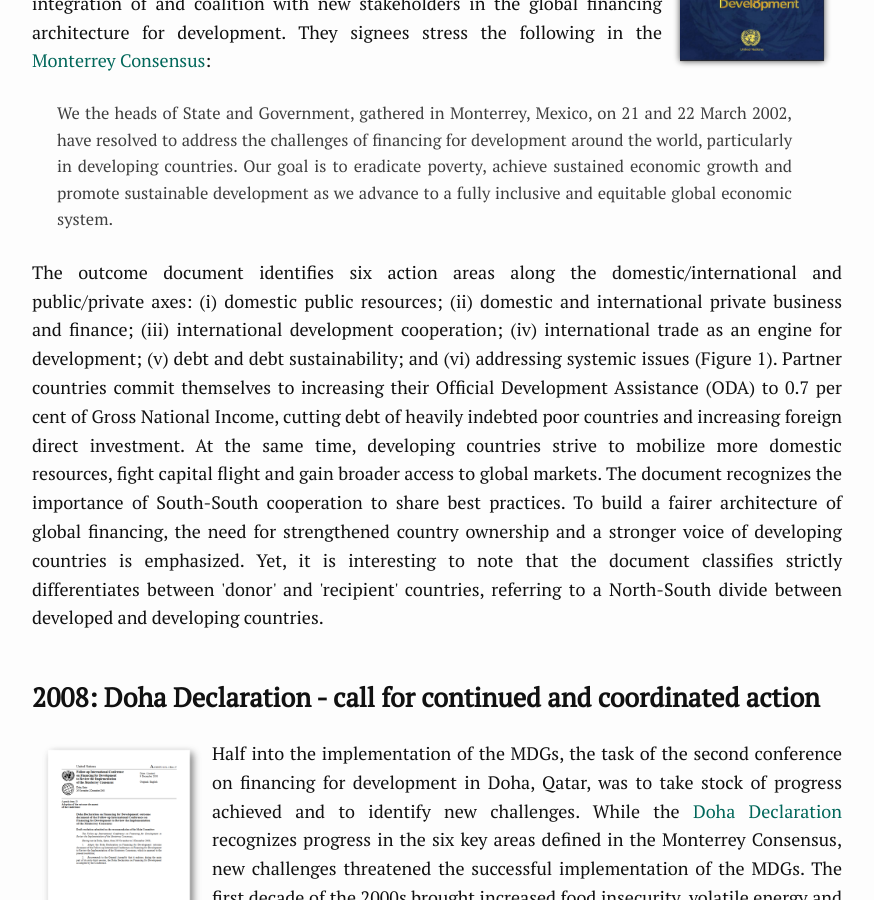
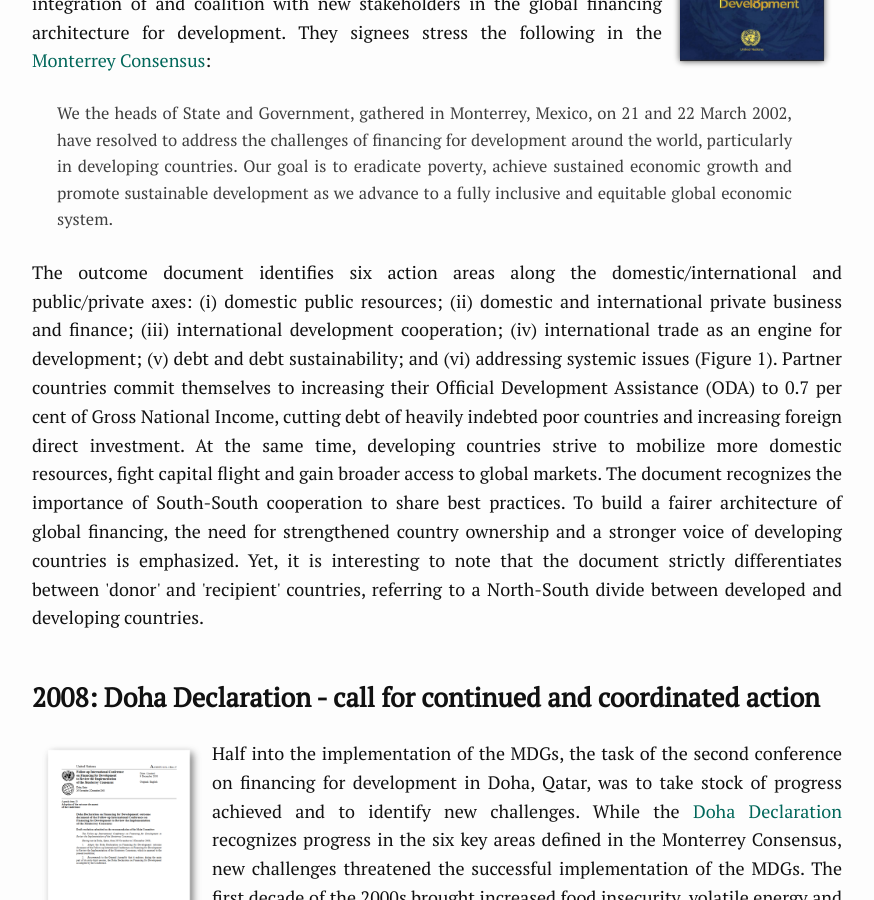
Before and after one commit to clawit91/website, a Jekyll site: the page built from _posts/2019-03-06-development-finance.md, in a window 1280 px wide and 900 px high, scrolled down 1504 px. Shown: the whole window, without its empty margins (203-1077 px from the left). Built offline with Jekyll 4.4.1, drawn with Linux system fonts in a browser that asks for light colours.

Commit message:
grammar check

```diff
--- a/_posts/2019-03-06-development-finance.md
+++ b/_posts/2019-03-06-development-finance.md
@@ -23,7 +23,7 @@ summary: "<p style='text-align: justify;'>Financing for development is a well-kn
  <p style='text-align: justify;'>We the heads of State and Government, gathered in Monterrey, Mexico, on 21 and 22 March 2002, have resolved to address the challenges of financing for development around the world, particularly in developing countries. Our goal is to eradicate poverty, achieve sustained economic growth and promote sustainable development as we advance to a fully inclusive and equitable global economic system.</p>
 </blockquote>
 
-<p style='text-align: justify;'>The outcome document identifies six action areas along the domestic/international and public/private axes: (i) domestic public resources; (ii) domestic and international private business and finance; (iii) international development cooperation; (iv) international trade as an engine for development; (v) debt and debt sustainability; and (vi) addressing systemic issues (Figure 1). Partner countries commit themselves to increasing their Official Development Assistance (ODA) to 0.7 per cent of Gross National Income, cutting debt of heavily indebted poor countries and increasing foreign direct investment. At the same time, developing countries strive to mobilize more domestic resources, fight capital flight and gain broader access to global markets. The document recognizes the importance of South-South cooperation to share best practices. To build a fairer architecture of global financing, the need for strengthened country ownership and a stronger voice of developing countries is emphasized. Yet, it is interesting to note that the document classifies strictly differentiates between 'donor' and 'recipient' countries, referring to a North-South divide between developed and developing countries.</p>
+<p style='text-align: justify;'>The outcome document identifies six action areas along the domestic/international and public/private axes: (i) domestic public resources; (ii) domestic and international private business and finance; (iii) international development cooperation; (iv) international trade as an engine for development; (v) debt and debt sustainability; and (vi) addressing systemic issues (Figure 1). Partner countries commit themselves to increasing their Official Development Assistance (ODA) to 0.7 per cent of Gross National Income, cutting debt of heavily indebted poor countries and increasing foreign direct investment. At the same time, developing countries strive to mobilize more domestic resources, fight capital flight and gain broader access to global markets. The document recognizes the importance of South-South cooperation to share best practices. To build a fairer architecture of global financing, the need for strengthened country ownership and a stronger voice of developing countries is emphasized. Yet, it is interesting to note that the document strictly differentiates between 'donor' and 'recipient' countries, referring to a North-South divide between developed and developing countries.</p>
 
 ### 2008: Doha Declaration - call for continued and coordinated action
 
```
